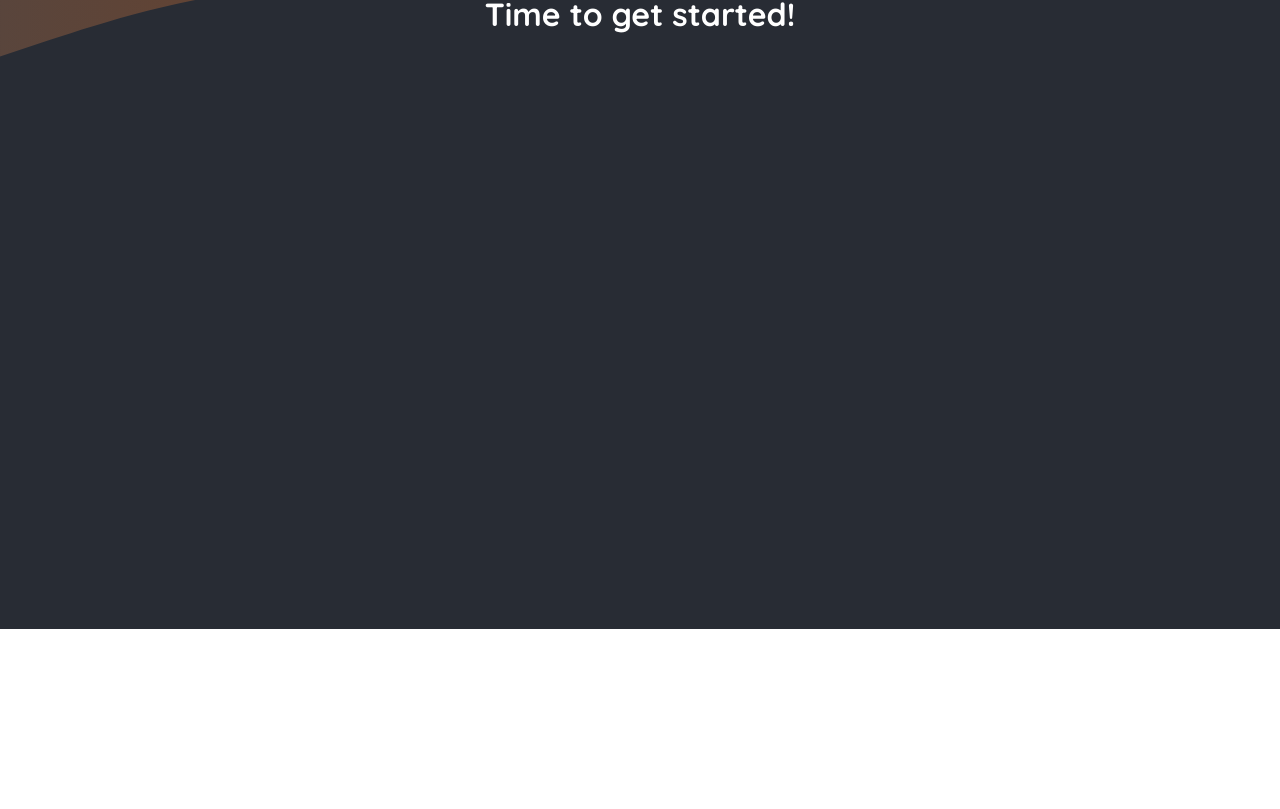
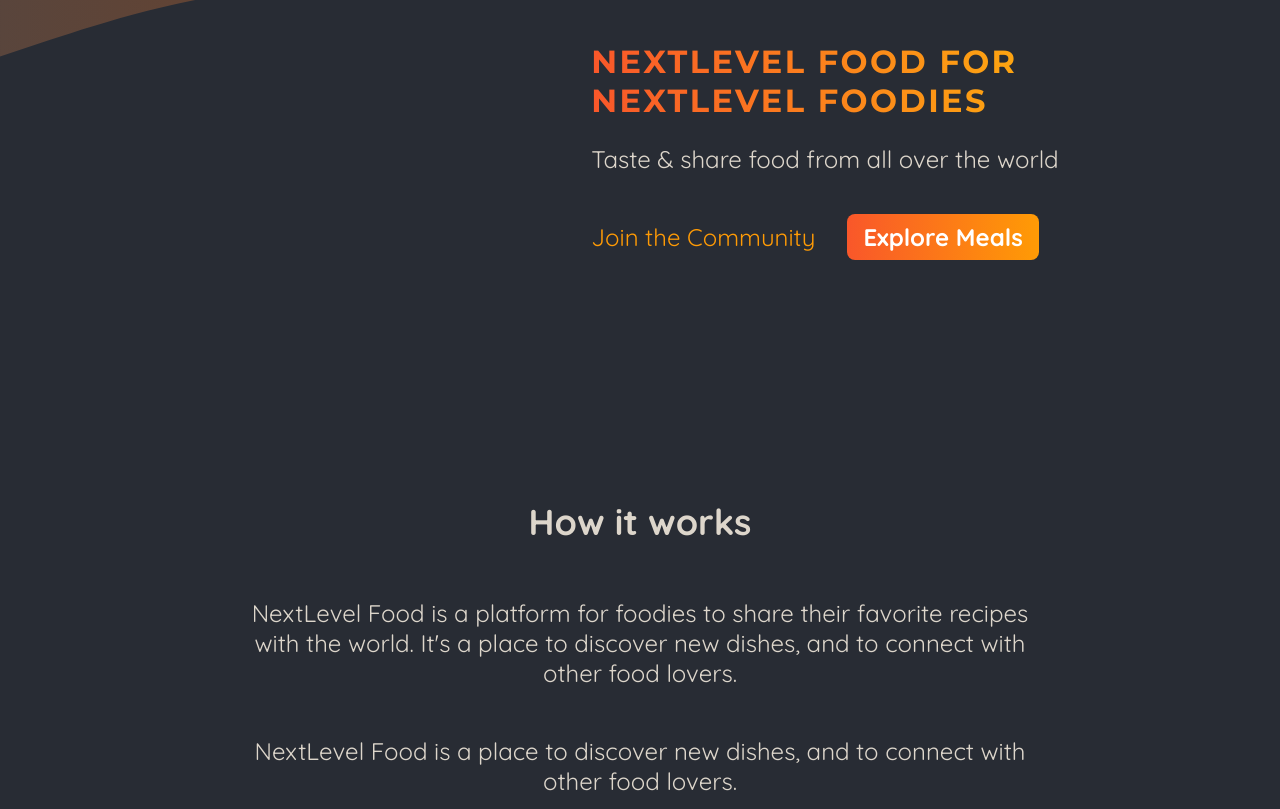
Before and after one commit to Augusto-DF/foodiesStartingProject, a Next.js app: page / in a window 1280 px wide. Shown: the part 171-980 px from the top of the page. Before the commit the page ends 800 px from the top, so only its background shows below. Built offline with nearby package versions, Linux system fonts and the light colour scheme.

Commit message:
Add db functions and load meals data in meal page

```diff
--- a/app/meals/page.jsx
+++ b/app/meals/page.jsx
@@ -1,4 +1,8 @@
-const Meals = () => {
+import { getMeals } from "@/lib/meals";
+
+const Meals = async () => {
+  const meals = await getMeals();
+
   return (
     <main>
       <h1>Meals</h1>
--- a/app/page.js
+++ b/app/page.js
@@ -1,9 +1,49 @@
+import Link from "next/link";
+import styles from "./styles.module.css";
+
 export default function Home() {
   return (
-    <main>
-      <h1 style={{ color: 'white', textAlign: 'center' }}>
-        Time to get started!
-      </h1>
-    </main>
+    <>
+      <hedaer className={styles.header}>
+        <div className={styles.slideshow}></div>
+        <div>
+          <div className={styles.hero}>
+            <h1>NextLevel Food for NextLevel Foodies</h1>
+            <p>Taste & share food from all over the world</p>
+          </div>
+          <div className={styles.cta}>
+            <Link href="/community">Join the Community</Link>
+            <Link href="/meals">Explore Meals</Link>
+          </div>
+        </div>
+      </hedaer>
+      <main>
+        <section className={styles.section}>
+          <h2>How it works</h2>
+          <p>
+            NextLevel Food is a platform for foodies to share their favorite
+            recipes with the world. It&apos;s a place to discover new dishes,
+            and to connect with other food lovers.
+          </p>
+          <p>
+            NextLevel Food is a place to discover new dishes, and to connect
+            with other food lovers.
+          </p>
+        </section>
+
+        <section className={styles.section}>
+          <h2>Why NextLevel Food?</h2>
+          <p>
+            NextLevel Food is a platform for foodies to share their favorite
+            recipes with the world. It&apos;s a place to discover new dishes,
+            and to connect with other food lovers.
+          </p>
+          <p>
+            NextLevel Food is a place to discover new dishes, and to connect
+            with other food lovers.
+          </p>
+        </section>
+      </main>
+    </>
   );
 }
--- /dev/null
+++ b/app/styles.module.css
@@ -0,0 +1,75 @@
+.header {
+    display: flex;
+    gap: 3rem;
+    margin: 3rem auto;
+    width: 90%;
+    max-width: 75rem;
+  }
+
+  .slideshow {
+    width: 40rem;
+    height: 25rem;
+  }
+
+  .hero {
+    color: #ddd6cb;
+    font-size: 1.5rem;
+  }
+
+  .hero h1 {
+    font-size: 2rem;
+    font-weight: bold;
+    font-family: 'Montserrat', sans-serif;
+    letter-spacing: 0.15rem;
+    text-transform: uppercase;
+    background: linear-gradient(90deg, #f9572a, #ffc905);
+    background-clip: text;
+    -webkit-background-clip: text;
+    -webkit-text-fill-color: transparent;
+  }
+
+  .cta {
+    font-size: 1.5rem;
+    display: flex;
+    gap: 1rem;
+  }
+
+  .cta a {
+    display: inline-block;
+    margin-top: 1rem;
+    padding: 0.5rem 1rem;
+    border-radius: 0.5rem;
+    background: linear-gradient(90deg, #f9572a, #ff9b05);
+    color: #ffffff;
+    font-weight: bold;
+    text-decoration: none;
+  }
+
+  .cta a:hover,
+  .cta a:active {
+    background: linear-gradient(90deg, #fd4715, #f9b241);
+  }
+
+  .cta a:first-child {
+    background: transparent;
+    font-weight: normal;
+    color: #ff9b05;
+    padding-left: 0;
+  }
+
+  .cta a:first-child:hover,
+  .cta a:first-child:active {
+    background: transparent;
+    color: #f9b241;
+  }
+
+  .section {
+    display: flex;
+    flex-direction: column;
+    color: #ddd6cb;
+    font-size: 1.5rem;
+    max-width: 50rem;
+    width: 90%;
+    margin: 2rem auto;
+    text-align: center;
+  }
--- a/package.json
+++ b/package.json
@@ -9,6 +9,7 @@
     "lint": "next lint"
   },
   "dependencies": {
+    "better-sqlite3": "^9.2.2",
     "next": "14.0.3",
     "react": "^18",
     "react-dom": "^18"
```
Also changed, not shown: db/initdb.js (added, +30 -0 lines), db/mocked-meals-data.js (added, +183 -0 lines), lib/meals.js (added, +15 -0 lines), 1 other file (tests, documents, lock files or other folders).
